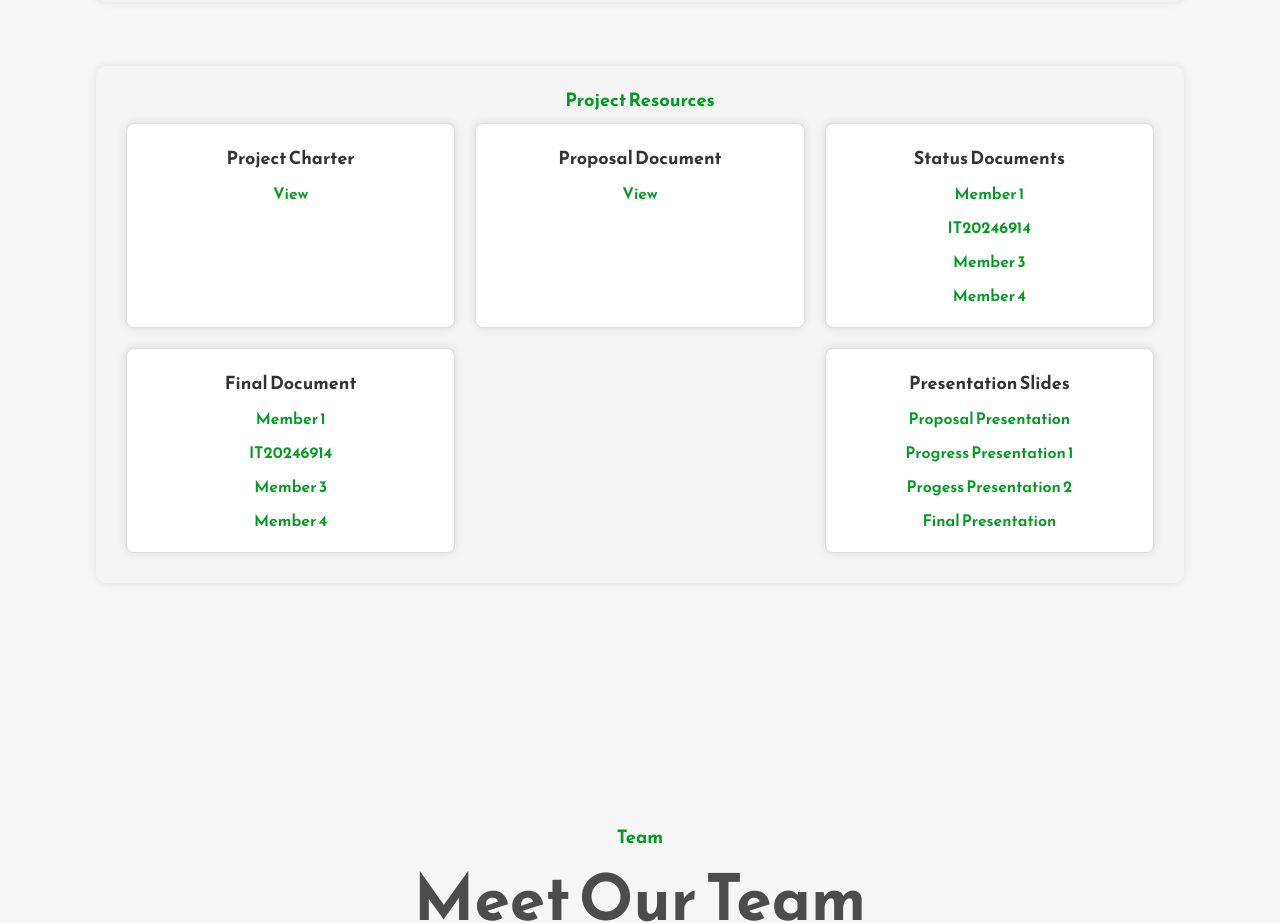
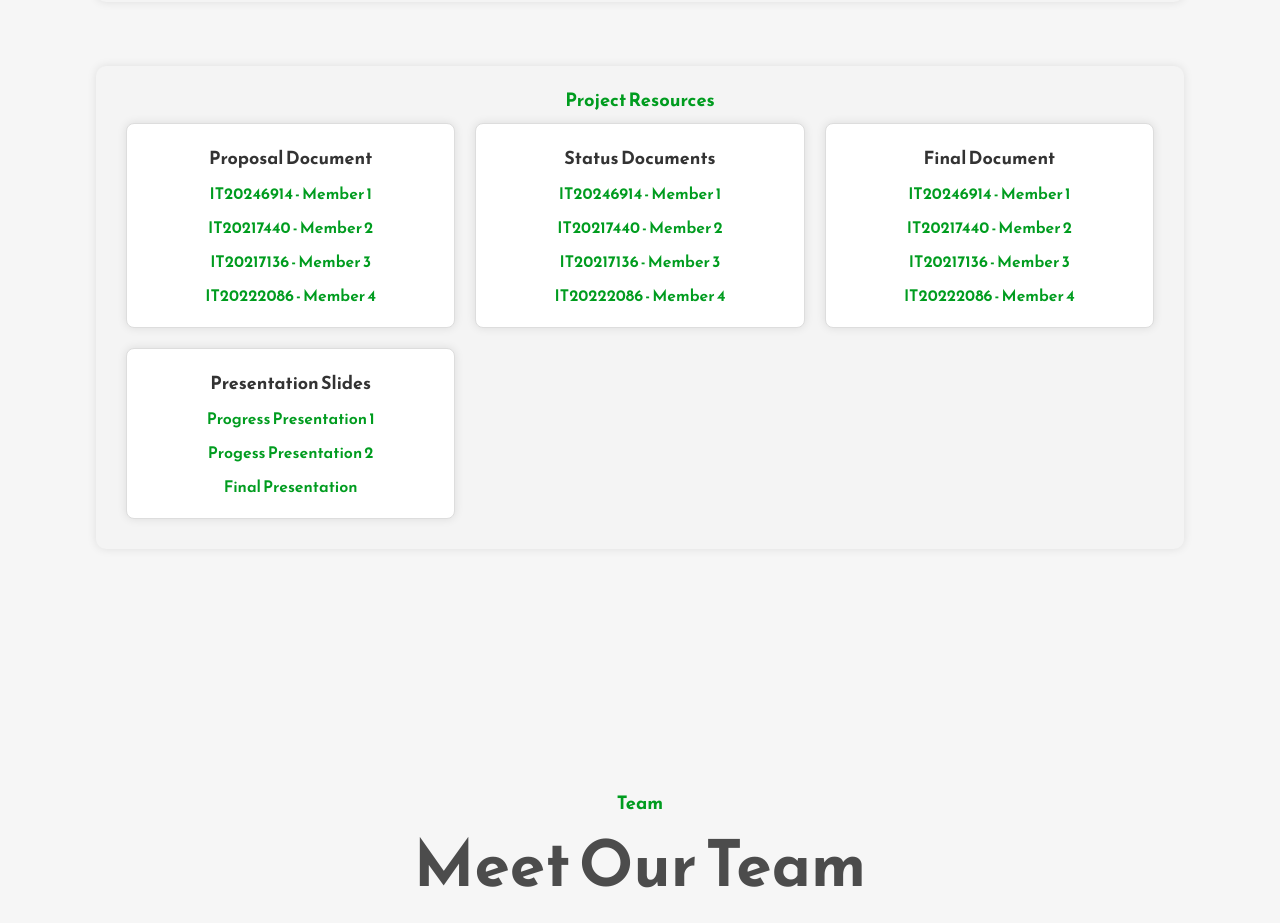
Before and after one commit to Avinash-Perera/cocosale_web, a React (Vite) app: page / in a window 1280 px wide. Shown: the part 4860-5783 px from the top of the page. Built offline with nearby package versions, Linux system fonts and the light colour scheme.

Commit message:
Added header icon and resource links

```diff
--- a/index.html
+++ b/index.html
@@ -2,13 +2,13 @@
 <html lang="en">
   <head>
     <meta charset="UTF-8" />
-    <link rel="icon" type="image/svg+xml" href="/vite.svg" />
+    <link rel="icon" type="image/svg+xml" href="./src/assets/cocologo.png" />
     <link
             href="https://fonts.googleapis.com/css2?family=Reem+Kufi:wght@400;500;600;700&display=swap"
             rel="stylesheet"
     />
     <meta name="viewport" content="width=device-width, initial-scale=1.0" />
-    <title>Cocosaleweb</title>
+    <title>Cocosale</title>
   </head>
   <body>
     <div id="root"></div>
--- a/src/Components/ProjectResources.jsx
+++ b/src/Components/ProjectResources.jsx
@@ -5,34 +5,37 @@ const ProjectResources = () => {
         <div id="projectResources" className="project-resources-container">
             <h1 className="primary-subheading">Project Resources</h1>
             <div className="project-resources-list">
-                <div className="resource-card">
+                {/* <div className="resource-card">
                     <h3>Project Charter</h3>
                     <a href="#">View</a>
-                </div>
+                </div> */}
                 <div className="resource-card">
                     <h3>Proposal Document</h3>
-                    <a href="#">View</a>
+                    <a href="https://mysliit.sharepoint.com/:w:/s/CDAPSubmissionCloud/EbAyYVM654RDhegxXOuA3AIBXOcvq5aNv1HqC9OL-0EhYA?e=1BKz2X">IT20246914 - Member 1</a>
+                    <a href="https://mysliit.sharepoint.com/:b:/s/CDAPSubmissionCloud/Ea-q0ni3qJJOsQh8a3yu2KQB4oThi5Sv7DaUhw3jFphovw?e=dMSxs9">IT20217440 - Member 2</a>
+                    <a href="https://mysliit.sharepoint.com/:b:/s/CDAPSubmissionCloud/Eb8uUSllQX9LuldrGAE92t4BccpVHRCGnJXRCvNtse4VAA?e=W0o8ir">IT20217136 - Member 3</a>
+                    <a href="https://mysliit.sharepoint.com/:b:/s/CDAPSubmissionCloud/EZUN3N4sJS9LkLnpmE-omiUBNdN2VO4QvSIt-mZ5z_dAPA?e=z2xUjU">IT20222086 - Member 4</a>
                 </div>
                 <div className="resource-card">
                     <h3>Status Documents</h3>
-                    <a href="#">Member 1</a>
-                    <a href="https://mysliit.sharepoint.com/:w:/s/CDAPSubmissionCloud/EbAyYVM654RDhegxXOuA3AIBXOcvq5aNv1HqC9OL-0EhYA?e=1BKz2X">IT20246914</a>
-                    <a href="#">Member 3</a>
-                    <a href="#">Member 4</a>
+                    <a href="https://mysliit.sharepoint.com/:w:/s/CDAPSubmissionCloud/EbAyYVM654RDhegxXOuA3AIBXOcvq5aNv1HqC9OL-0EhYA?e=1BKz2X">IT20246914 - Member 1</a>
+                    <a href="https://mysliit.sharepoint.com/:w:/s/CDAPSubmissionCloud/ERT5NAH3VPBEoboNtWHqKS4BmmmgfRoTcpE4hvB3gpDl8w?e=qw72Ri">IT20217440 - Member 2</a>
+                    <a href="https://mysliit.sharepoint.com/:w:/s/CDAPSubmissionCloud/EfdZok5apEJIj7Fg3AZiKKMBqLxilLCxwvGRqXpyzYZEew?e=75f10S">IT20217136 - Member 3</a>
+                    <a href="https://mysliit.sharepoint.com/:w:/s/CDAPSubmissionCloud/EWFLCKD2IGVDm8nQR3YPencBNRUNJ2bja8AW40ipYGp6aA?e=GUezpn">IT20222086 - Member 4</a>
                 </div>
                 <div className="resource-card">
                     <h3>Final Document</h3>
-                    <a href="#">Member 1</a>
-                    <a href="https://mysliit.sharepoint.com/:b:/s/CDAPSubmissionCloud/Ef3w5sfcaARGtM3UUEPEWK0BSlE7wVHHVTyeGxt_Mx3O7w?e=tvS4gn">IT20246914</a>
-                    <a href="#">Member 3</a>
-                    <a href="#">Member 4</a>
+                    <a href="https://mysliit.sharepoint.com/:b:/s/CDAPSubmissionCloud/Ef3w5sfcaARGtM3UUEPEWK0BSlE7wVHHVTyeGxt_Mx3O7w?e=tvS4gn">IT20246914 - Member 1</a>
+                    <a href="https://mysliit.sharepoint.com/:b:/s/CDAPSubmissionCloud/EZ8FSW3BesRKkgfDm53oqe0BD_BeE-9ONMAovjO_Vyxw3g?e=7LFRfx">IT20217440 - Member 2</a>
+                    <a href="https://mysliit.sharepoint.com/:b:/s/CDAPSubmissionCloud/ESY-QhKDIMpFnnxS7r4h2nwByfOnYUm_A63aqPw4_kxW8A?e=1W9Xyo">IT20217136 - Member 3</a>
+                    <a href="https://mysliit.sharepoint.com/:b:/s/CDAPSubmissionCloud/EVHcs2q3rpJLj4SBRgs5eRsBmU4Z_1o45h2Kp18QScre7Q?e=EDLbF9">IT20222086 - Member 4</a>
                 </div>
                 <div className="resource-card">
                     <h3>Presentation Slides</h3>
-                    <a href="#">Proposal Presentation</a>
-                    <a href="#">Progress Presentation 1 </a>
-                    <a href="#">Progess Presentation 2 </a>
-                    <a href="#">Final Presentation</a>
+                    {/* <a href="#">Proposal Presentation</a> */}
+                    <a href="https://mysliit.sharepoint.com/:p:/s/CDAPSubmissionCloud/ERHLLWyc2RRNiyPBNzhqxK0BiFsVfGFZbN9Amnen6c6BxA?e=8qIIK5">Progress Presentation 1 </a>
+                    <a href="https://mysliit.sharepoint.com/:p:/s/CDAPSubmissionCloud/EWAetYUW3IJBqjGEFPa-SJ4B3lH11F2xQi6aTMmdnRNXmg?e=HCOVIY">Progess Presentation 2 </a>
+                    <a href="https://mysliit.sharepoint.com/:p:/s/CDAPSubmissionCloud/EUSXvqY9lAxBsRDAKYxhemwBjQjAPxZslYRXzLiNKTssBA?e=6t8ncp">Final Presentation</a>
                 </div>
             </div>
         </div>
```
